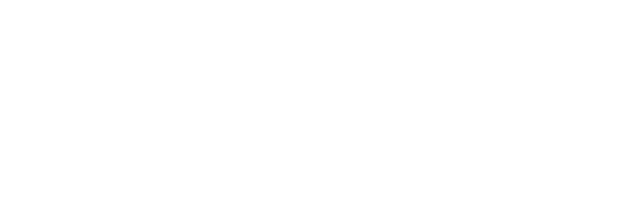
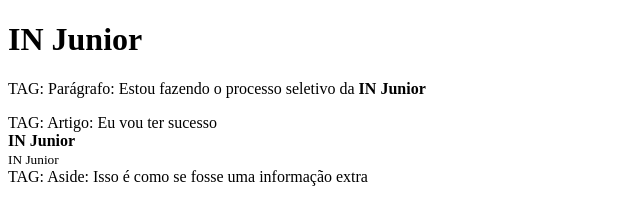
Before and after one commit to JoaoGabriel-hub/testeCSS-IN, a plain HTML site: page teste.html in a window 1280 px wide. Shown: the whole page, without its empty margins (0-640 px from the left). Drawn offline with Linux system fonts and the light colour scheme.

Commit message:
feat: testando tags de texto

```diff
--- a/teste.html
+++ b/teste.html
@@ -6,4 +6,13 @@
     <meta name="viewport" content="width=device-width, initial-scale=1.0">
     <title>ProcessoSeletivo</title>
 </head>
+
+<h1>IN Junior</h1>
+<p>TAG: Parágrafo: Estou fazendo o processo seletivo da <strong>IN Junior</strong></p>
+<article>TAG: Artigo: Eu vou ter sucesso</article>
+<strong>IN Junior</strong>
+<br>
+<small>IN Junior</small>
+<aside>TAG: Aside: Isso é como se fosse uma informação extra</aside>
+
 </html>
```
